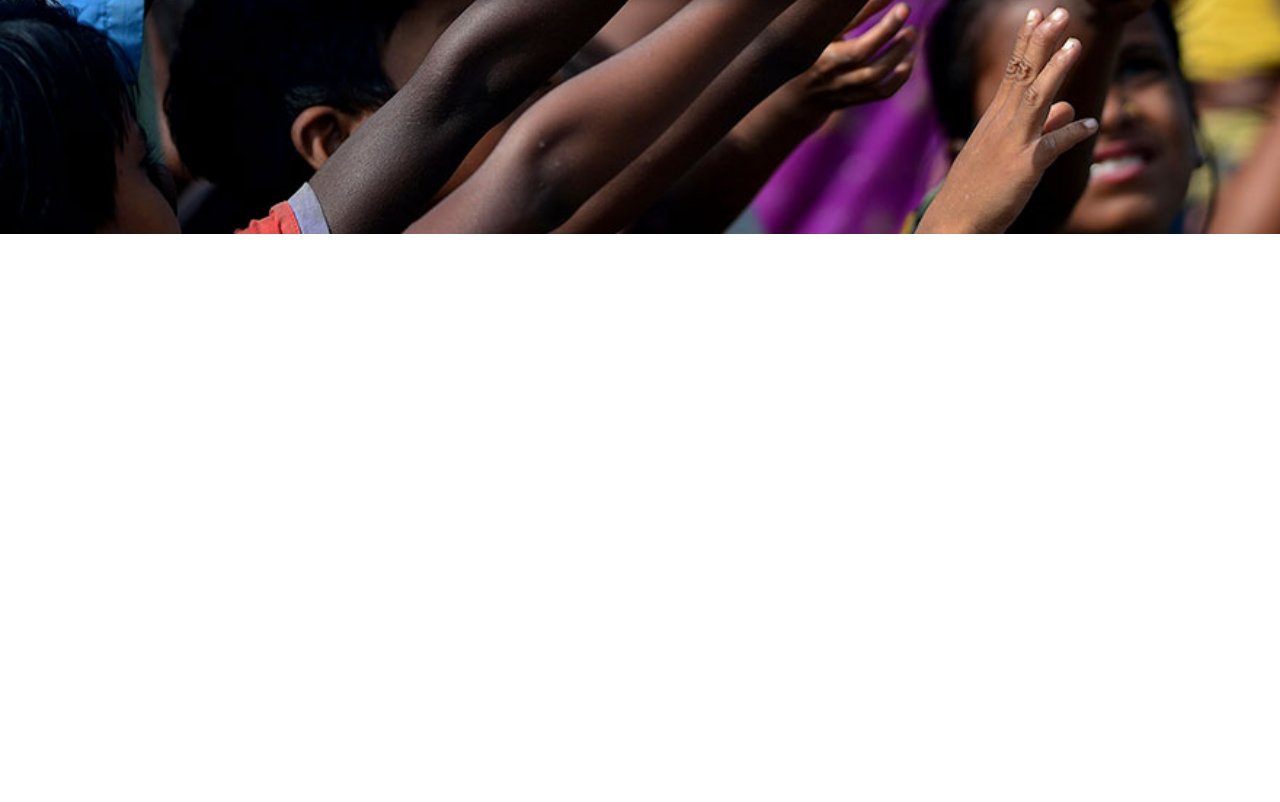
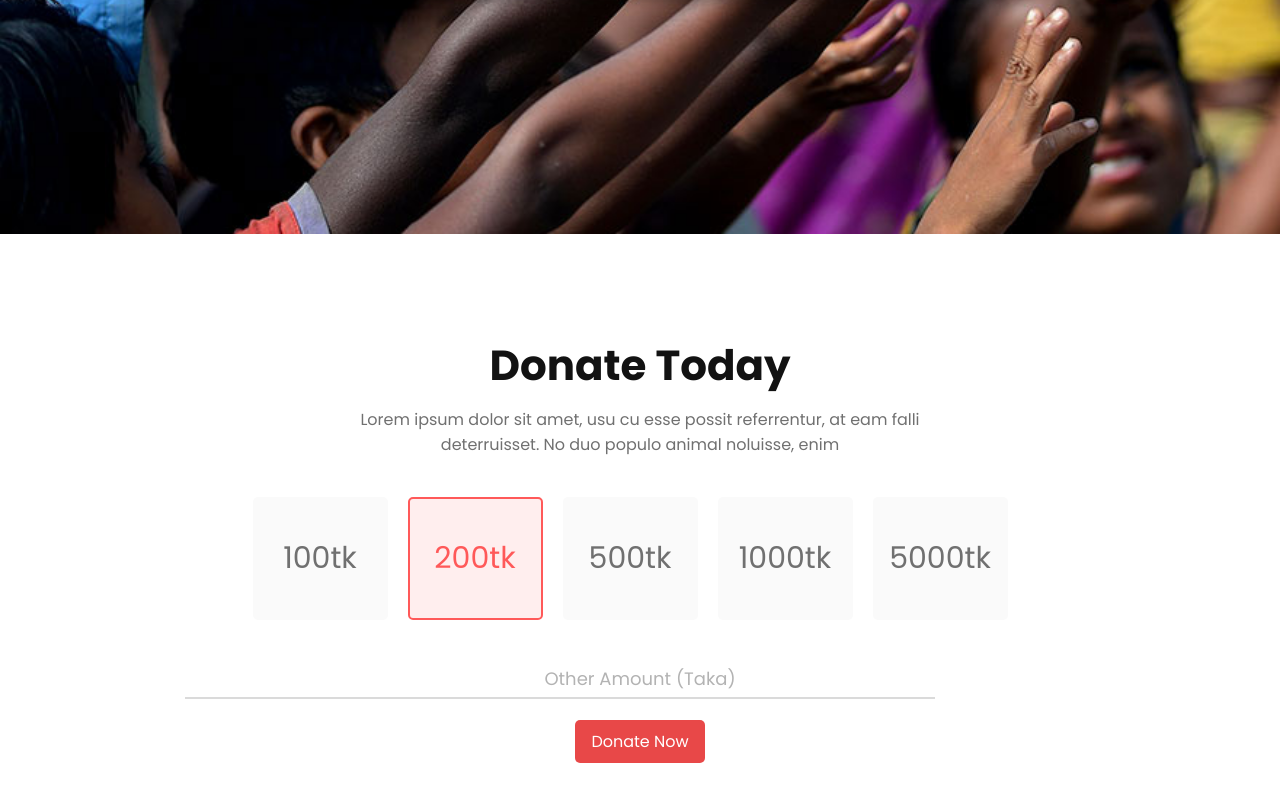
Before and after one commit to tamim-i-chowdhury/donate-today, a plain HTML site: page index.html in a window 1280 px wide. Shown: the part 566-1368 px from the top of the page. Before the commit the page ends 800 px from the top, so only its background shows below. Drawn offline with Linux system fonts and the light colour scheme.

Commit message:
donate-today added

```diff
--- a/index.html
+++ b/index.html
@@ -29,5 +29,27 @@
         >
       </div>
     </header>
+    <main>
+      <div class="donate-today">
+        <h1>Donate Today</h1>
+        <p>
+          Lorem ipsum dolor sit amet, usu cu esse possit referrentur, at eam
+          falli <br />
+          deterruisset. No duo populo animal noluisse, enim
+        </p>
+        <div class="donate-amount-option">
+          <div class="donate-amount">100tk</div>
+          <div class="donate-amount seleted-amount">200tk</div>
+          <div class="donate-amount">500tk</div>
+          <div class="donate-amount">1000tk</div>
+          <div class="donate-amount">5000tk</div>
+        </div>
+        <div class="other-amount">Other Amount (Taka)</div>
+        <div class="horizontal-line"></div>
+        <a class="btn" href="https://www.ohchr.org/en/donation" target="_blank"
+          >Donate Now</a
+        >
+      </div>
+    </main>
   </body>
 </html>
--- a/style.css
+++ b/style.css
@@ -47,3 +47,52 @@ body{
     margin-top: 20px;
     margin-bottom: 30px;
 }
+
+/* donate-today styles */
+.donate-today{
+    margin-top: 100px;
+    margin-bottom: 100px;
+    text-align: center;
+}
+.donate-today > h1{
+    color: #121212;
+    font-size: 42px;
+    margin-bottom: 10px;
+}
+.donate-today > p{
+    color: #707070;
+    margin-bottom: 40px;
+}
+.donate-amount-option{
+    display: flex;
+    justify-content: center;
+}
+.donate-amount{
+    width: 135px;
+    height: 123px;
+    border-radius: 5px;
+    background-color: #FAFAFA;
+    color: #707070;
+    font-size: 30px;
+    display: flex;
+    justify-content: center;
+    align-items: center;
+    margin-right: 20px;
+}
+.seleted-amount{
+    color: #FF5959;
+    border: 2px solid #FF5959;
+    background-color: #FFEEEE;
+}
+.other-amount{
+    margin-top: 45px;
+    color: #B3B3B3;
+    font-size: 18px;
+}
+.horizontal-line{
+    width: 750px;
+    border: 1px solid #DADADA;
+    margin-left: 185px;
+    margin-bottom: 30px;
+    margin-top: 5px;
+}
```
